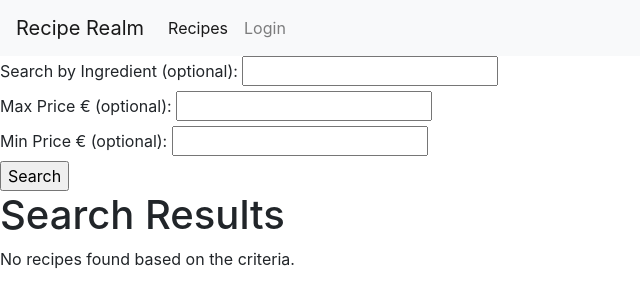
After one commit to nikihietala/recipe-sharing-platform, a Flask app: page /search in a window 1280 px wide. The commit adds this page. Shown: the top 308 px of the page, without its empty margins (0-640 px from the left). Run offline with Flask 3, Linux system fonts and the light colour scheme; some libraries are stand-ins or nearby versions.

Commit message:
users can now search for recipes by ingredient and/or price

```diff
--- a/routes.py
+++ b/routes.py
@@ -209,3 +209,17 @@ def rate_recipe(recipe_id):
     cooking.add_or_update_rating(user_id, recipe_id, rating)
     flash("Rating added!", "success")
     return redirect("/recipes/" + str(recipe_id))
+
+@app.route("/search")
+def search():
+    return render_template("search.html")
+
+@app.route("/search_results")
+def search_results():
+    ingredient = request.args.get('ingredient', None)
+    max_price = request.args.get('max_price', None)
+    min_price = request.args.get('min_price', None)
+
+    recipes = cooking.search_recipes(ingredient, max_price, min_price)
+
+    return render_template("search.html", recipes=recipes)
--- a/templates/base.html
+++ b/templates/base.html
@@ -19,6 +19,8 @@
         {% if session.user_id %}
         <li class="nav-item active">
             <a class="nav-link" href="/favorites">Favorites</a>
+            <li class="nav-item active">
+                <a class="nav-link" href="/search">Search</a>
         </li>
         <li class="nav-item">
             <a class="nav-link" href="/logout">Logout</a>
--- /dev/null
+++ b/templates/search.html
@@ -0,0 +1,38 @@
+{% extends "base.html" %}
+{% block content %}
+
+<form action="{{ url_for('search_results') }}" method="get">
+    <div>
+        <label>Search by Ingredient (optional):</label>
+        <input type="text" name="ingredient">
+    </div>
+
+    <div>
+        <label>Max Price € (optional):</label>
+        <input type="number" name="max_price" min="0" step="0.1">
+    </div>
+
+    <div>
+        <label>Min Price € (optional):</label>
+        <input type="number" name="min_price"  min="0" step="0.1">
+    </div>
+
+    <input type="submit" value="Search">
+</form>
+
+<h1>Search Results</h1>
+
+{% if recipes|length == 0 %}
+    <p>No recipes found based on the criteria.</p>
+{% else %}
+    <ul>
+    {% for recipe in recipes %}
+        <li>
+            {{ recipe.description }} - {{ recipe.price }} € - Recipe by: {{ recipe.poster_name }}
+            <a href="/recipes/{{ recipe.id }}">View Recipe</a>
+        </li>
+    {% endfor %}
+    </ul>
+{% endif %}
+
+{% endblock %}
```
Also changed, not shown: cooking.py (+19 -0 lines), templates/newrecipe.html (+4 -26 lines), templates/recipe_details.html (+13 -13 lines).
